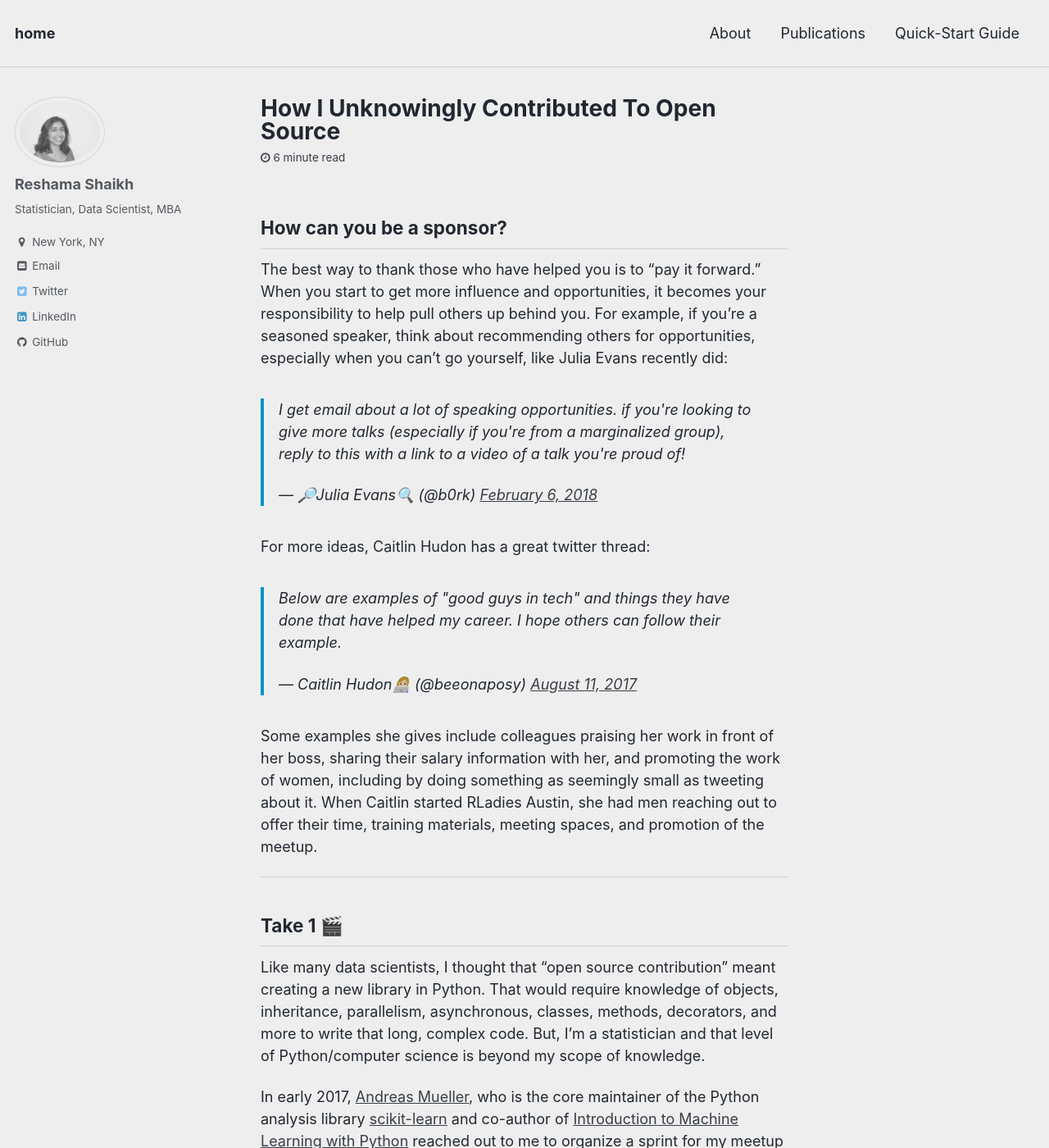
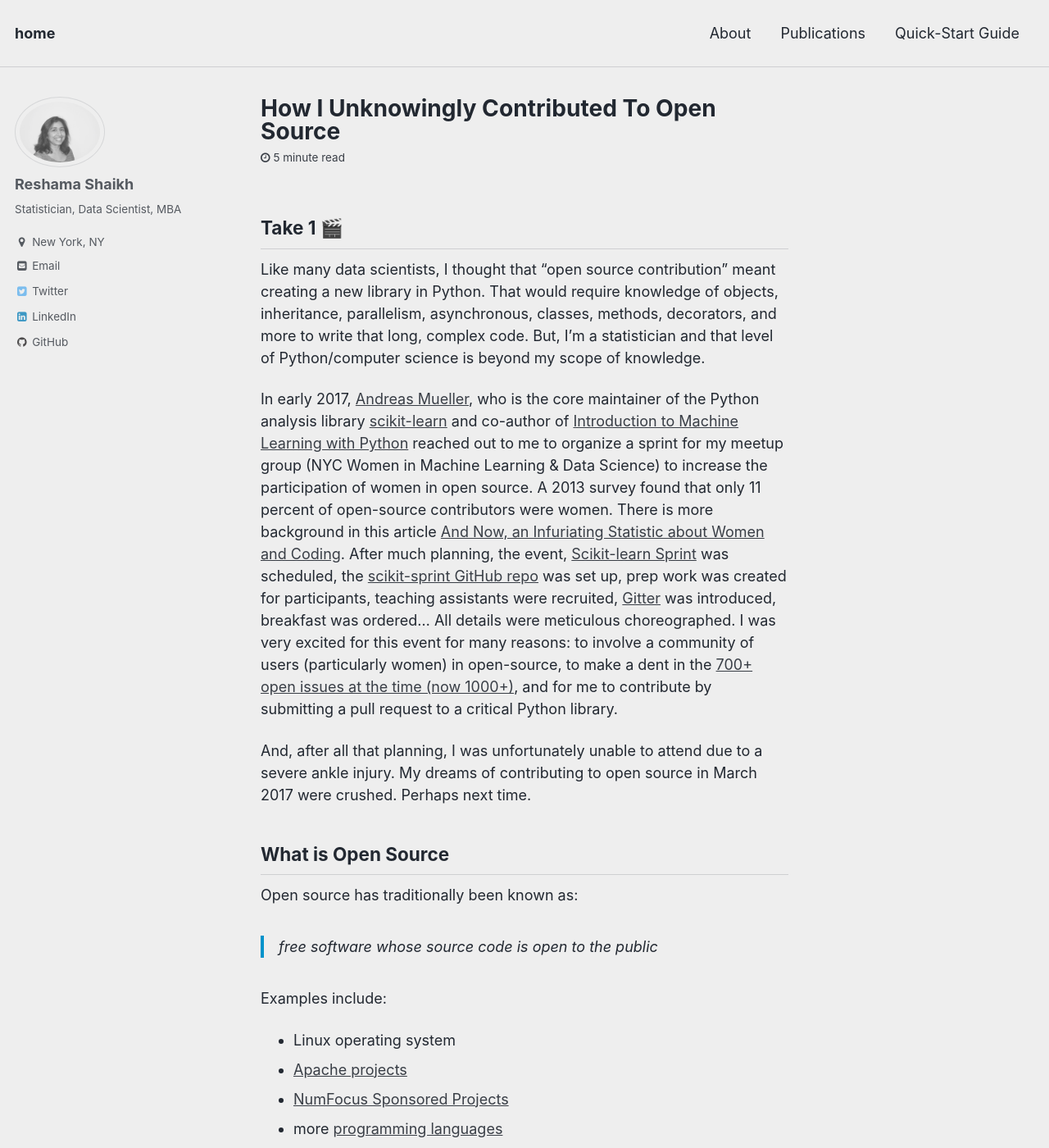
Before and after one commit to reshamas/reshamas.github.io, a Jekyll site: the page built from _posts/2018-04-07-how-i-unknowingly-contributed-to-open-source.md, in a window 1280 px wide and 1400 px high. Shown: the whole window at 82% size. Built offline with Jekyll 4.4.1, drawn with Linux system fonts in a browser that asks for light colours; emoji names are drawn with the system emoji font; comment, search, counter and statistics services are not loaded; some of the changed text lies outside the part shown.

Commit message:
Update 2018-04-07-how-i-unknowingly-contributed-to-open-source.md

```diff
--- a/_posts/2018-04-07-how-i-unknowingly-contributed-to-open-source.md
+++ b/_posts/2018-04-07-how-i-unknowingly-contributed-to-open-source.md
@@ -1,19 +1,4 @@
 
-## How can you be a sponsor?
-
-The best way to thank those who have helped you is to "pay it forward." When you start to get more influence and opportunities, it becomes your responsibility to help pull others up behind you. For example, if you're a seasoned speaker, think about recommending others for opportunities, especially when you can't go yourself, like Julia Evans recently did:
-
-<blockquote class="twitter-tweet" data-lang="en"><p lang="en" dir="ltr">I get email about a lot of speaking opportunities. if you&#39;re looking to give more talks (especially if you&#39;re from a marginalized group), reply to this with a link to a video of a talk you&#39;re proud of!</p>&mdash; 🔎Julia Evans🔍 (@b0rk) <a href="https://twitter.com/b0rk/status/960884397644898305?ref_src=twsrc%5Etfw">February 6, 2018</a></blockquote>
-<script async src="https://platform.twitter.com/widgets.js" charset="utf-8"></script>
-
-For more ideas, Caitlin Hudon has a great twitter thread:
-
-<blockquote class="twitter-tweet" data-lang="en"><p lang="en" dir="ltr">Below are examples of &quot;good guys in tech&quot; and things they have done that have helped my career. I hope others can follow their example.</p>&mdash; Caitlin Hudon👩🏼‍💻 (@beeonaposy) <a href="https://twitter.com/beeonaposy/status/895799250055024640?ref_src=twsrc%5Etfw">August 11, 2017</a></blockquote>
-<script async src="https://platform.twitter.com/widgets.js" charset="utf-8"></script>
-
-Some examples she gives include colleagues praising her work in front of her boss, sharing their salary information with her, and promoting the work of women, including by doing something as seemingly small as tweeting about it. When Caitlin started RLadies Austin, she had men reaching out to offer their time, training materials, meeting spaces, and promotion of the meetup.
-
----
 ## Take 1 :clapper:
 
 Like many data scientists, I thought that “open source contribution” meant creating a new library in Python.  That would require knowledge of objects, inheritance, parallelism, asynchronous, classes, methods, decorators, and more to write that long, complex code.  But, I’m a statistician and that level of Python/computer science is beyond my scope of knowledge.
@@ -79,9 +64,15 @@ To date, almost 400 users have starred this repo, and thousands have referenced
 
 I contributed to open source!
 
+<blockquote class="twitter-tweet" data-cards="hidden" data-lang="en"><p lang="en" dir="ltr">If you&#39;re doing the new <a href="https://t.co/GEOZuodrZj">https://t.co/GEOZuodrZj</a> course, this list of terms compiled by <a href="https://twitter.com/reshamas?ref_src=twsrc%5Etfw">@reshamas</a> is likely to be a great help<a href="https://t.co/N3JOWaujGM">https://t.co/N3JOWaujGM</a></p>&mdash; Jeremy Howard (@jeremyphoward) <a href="https://twitter.com/jeremyphoward/status/956321940536410112?ref_src=twsrc%5Etfw">January 25, 2018</a></blockquote>
+<script async src="https://platform.twitter.com/widgets.js" charset="utf-8"></script>
+
+xxx
 
 <blockquote class="twitter-tweet" data-lang="en"><p lang="en" dir="ltr">If you're doing the new http://fast.ai  course, this list of terms compiled by @reshamas is likely to be a great help; Jeremy Howard (@jeremyphoward) <a href="https://twitter.com/jeremyphoward/status/956321940536410112">January 24, 2018</a></blockquote>
 <script async src="https://platform.twitter.com/widgets.js" charset="utf-8"></script>
+
+xxx
 
 <blockquote class="twitter-tweet" data-lang="en"><p lang="en" dir="ltr">I get email about a lot of speaking opportunities. if you&#39;re looking to give more talks (especially if you&#39;re from a marginalized group), reply to this with a link to a video of a talk you&#39;re proud of!</p>&mdash; 🔎Julia Evans🔍 (@b0rk) <a href="https://twitter.com/b0rk/status/960884397644898305?ref_src=twsrc%5Etfw">February 6, 2018</a></blockquote>
 <script async src="https://platform.twitter.com/widgets.js" charset="utf-8"></script>
```
